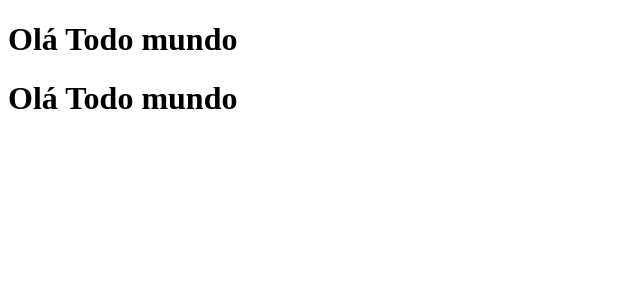
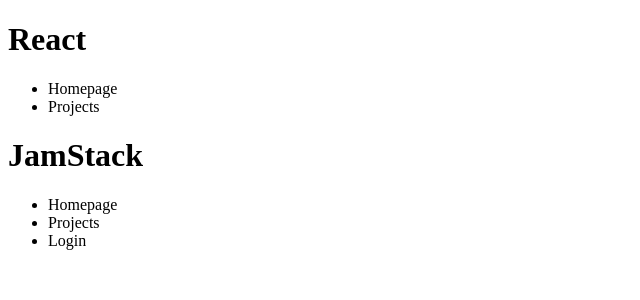
Before and after one commit to Dadarkp3/conceitos-dev, a React app in the folder frontend/: page / in a window 1280 px wide. Shown: the top 300 px of the page, without its empty margins (0-640 px from the left). Built offline with nearby package versions, Linux system fonts and the light colour scheme.

Commit message:
add property title to Header

```diff
--- a/frontend/src/App.js
+++ b/frontend/src/App.js
@@ -4,8 +4,19 @@
 export default function App(){
   return (
     <>
-      <Header />
-      <Header />
+      <Header title="React">
+        <ul>
+          <li>Homepage</li>
+          <li>Projects</li>
+        </ul>
+      </Header>
+      <Header  title="JamStack">
+        <ul>
+          <li>Homepage</li>
+          <li>Projects</li>
+          <li>Login</li>
+        </ul>
+      </Header>
     </>
   );
 }
--- a/frontend/src/components/Header.js
+++ b/frontend/src/components/Header.js
@@ -1,9 +1,10 @@
 import React from 'react';
 
-export default function Header(){
+export default function Header({ title, children }){
   return(
     <header>
-      <h1>Olá Todo mundo</h1>
+      <h1>{title}</h1>
+      {children}
     </header>
   );
 }
```
